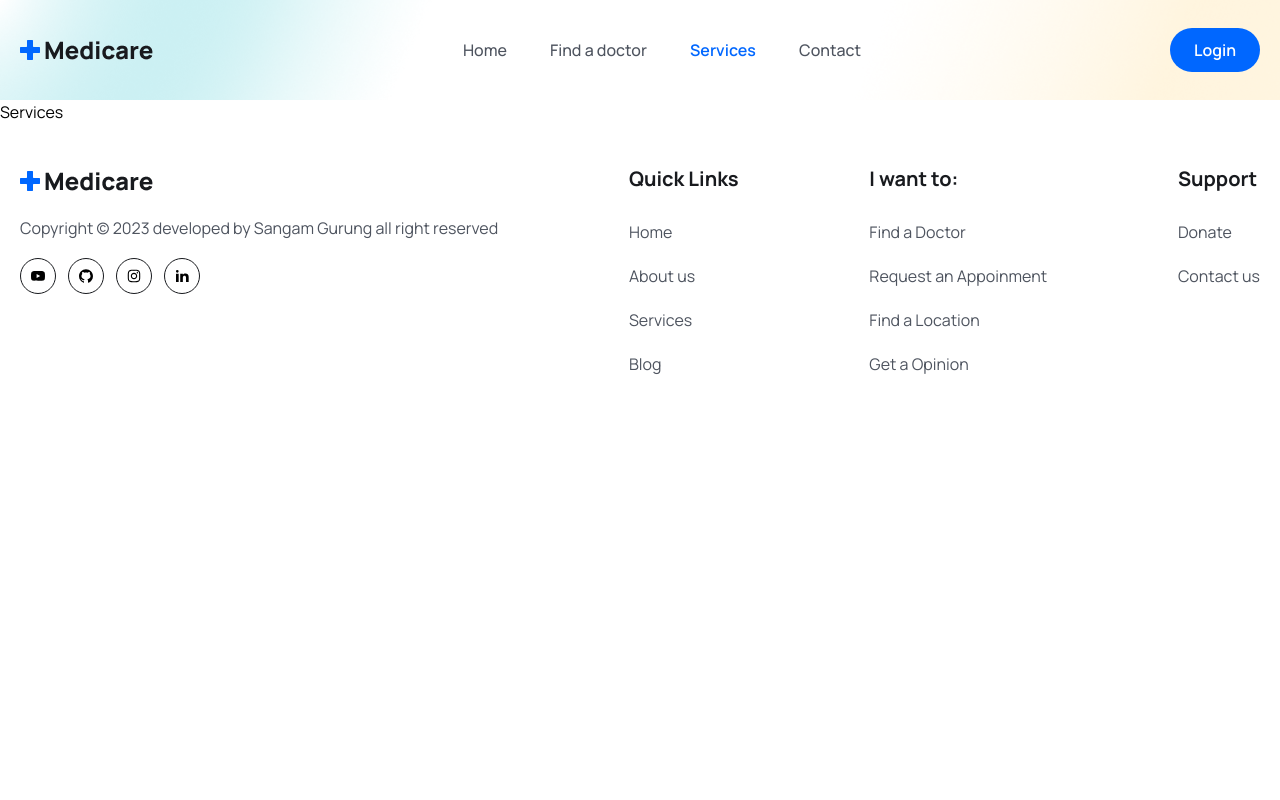
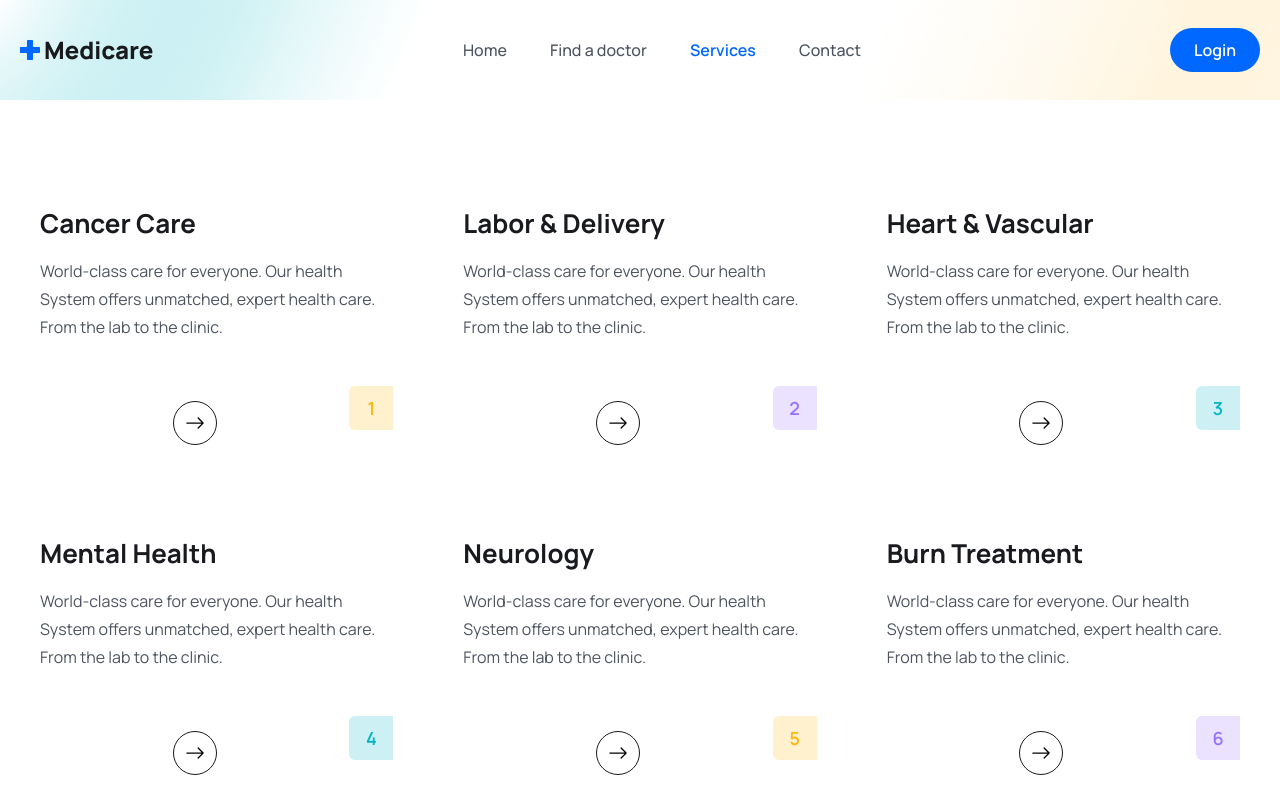
Before and after one commit to Sangamgrg/mern-doctor-booking, a React (Vite) app in the folder frontend/: page /services in a window 1280 px wide. Shown: the top 800 px of the page. Built offline with nearby package versions, Linux system fonts and the light colour scheme.

Commit message:
service page added

```diff
--- a/frontend/src/pages/Services.jsx
+++ b/frontend/src/pages/Services.jsx
@@ -1,7 +1,21 @@
 import React from 'react';
+import { services } from '../assets/data/services';
+import ServiceCard from '../components/Services/ServiceCard';
 
 const Services = () => {
-  return <div>Services</div>;
+  return (
+    <>
+      <section>
+        <div className="container">
+          <div className="grid grid-cols-1 md:grid-cols-2 lg:grid-cols-3 gap-5 lg:gap-[30px]">
+            {services.map((item, index) => (
+              <ServiceCard item={item} index={index} key={index} />
+            ))}
+          </div>
+        </div>
+      </section>
+    </>
+  );
 };
 
 export default Services;
```
